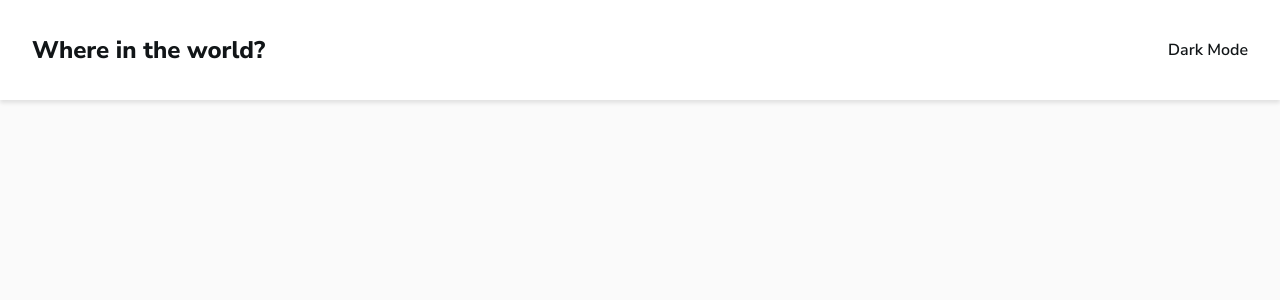
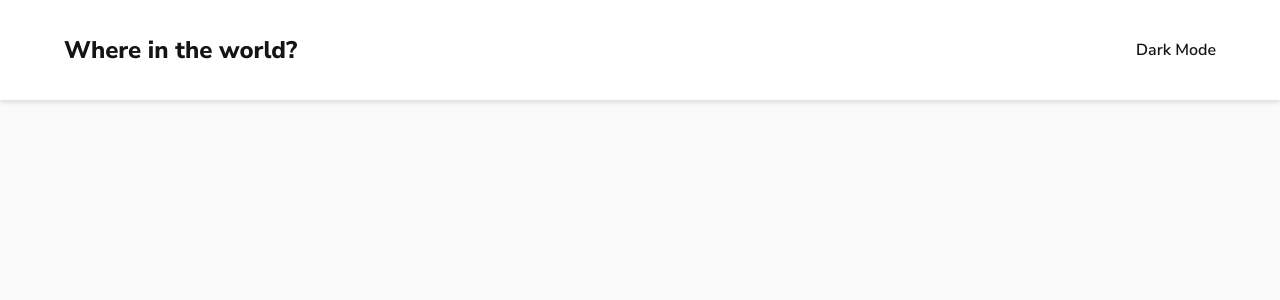
Before and after one commit to Chamara-Wijepala/where-in-the-world, a React (Vite) app: page / in a window 1280 px wide. Shown: the top 300 px of the page. Built offline with nearby package versions, Linux system fonts and the light colour scheme.

Commit message:
Reduce size of container class

```diff
--- a/src/main.css
+++ b/src/main.css
@@ -211,7 +211,7 @@ body,
 }
 
 .container {
-  max-width: 80em;
+  max-width: 76em;
   padding: 2rem;
   margin-inline: auto;
 }
```
